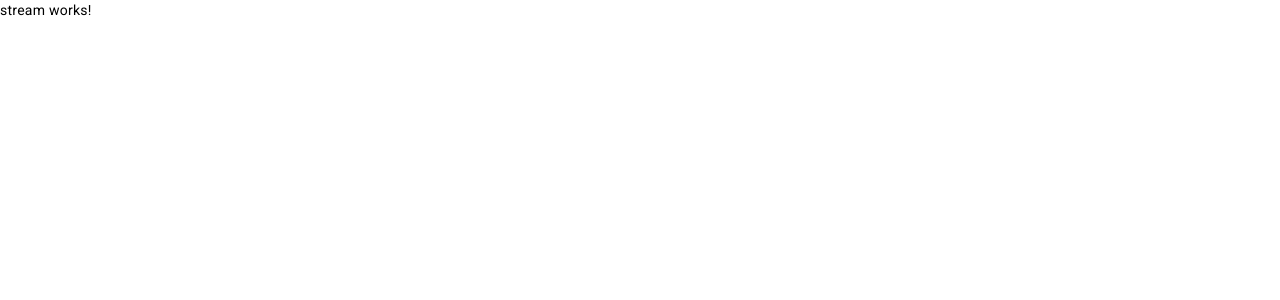
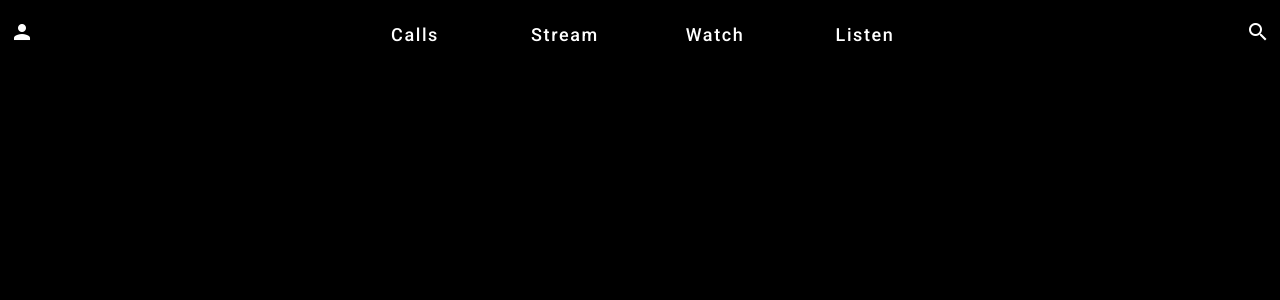
Before and after one commit to jnguye89/hackathon-streamline, an Angular app in the folder UI/streamline/: page / in a window 1280 px wide. Both pictures are taken after a click on the button "Stream". Shown: the top 300 px of the page. Built offline with nearby package versions, Linux system fonts and the light colour scheme; no server answers.

Commit message:
Add streaming

```diff
--- a/UI/streamline/src/app/app.routes.ts
+++ b/UI/streamline/src/app/app.routes.ts
@@ -1,5 +1,5 @@
 import { Routes } from '@angular/router';
-import { MainPageComponent } from './main-page/main-page.component';
+import { WatchComponent } from './watch/watch.component';
 import { CallsComponent } from './calls/calls.component';
 import { StreamComponent } from './stream/stream.component';
 import { ListenComponent } from './listen/listen.component';
@@ -7,11 +7,11 @@ import { ListenComponent } from './listen/listen.component';
 export const routes: Routes = [
     {
         path: '',
-        component: MainPageComponent
+        component: WatchComponent
     },
     {
         path: 'watch',
-        component: MainPageComponent
+        component: WatchComponent
     },
     {
         path: 'calls',
--- a/UI/streamline/src/app/stream/stream.component.html
+++ b/UI/streamline/src/app/stream/stream.component.html
@@ -1 +1,5 @@
-<p>stream works!</p>
+<div class="main-container">
+  <div cass="video-container" fxLayout="row" fxLayoutAlign="center center">
+    <video #video autoplay playsinline muted></video>
+  </div>
+</div>
--- a/UI/streamline/src/app/stream/stream.component.scss
+++ b/UI/streamline/src/app/stream/stream.component.scss
@@ -0,0 +1,19 @@
+.main-container {
+  background-color: #000000;
+  height: 100vh;
+  width: 100vw;
+  display: flex;
+  justify-content: center;
+  align-items: center;
+}
+
+.video-container {
+  position: relative;
+  width: 100%;
+  height: 100vh;
+}
+
+video {
+  width: 100vw;
+  height: auto;
+}
--- a/UI/streamline/src/app/stream/stream.component.ts
+++ b/UI/streamline/src/app/stream/stream.component.ts
@@ -1,12 +1,27 @@
-import { Component } from '@angular/core';
+import { Component, ElementRef, ViewChild } from '@angular/core';
 
 @Component({
   selector: 'app-stream',
   standalone: true,
   imports: [],
   templateUrl: './stream.component.html',
-  styleUrl: './stream.component.scss'
+  styleUrl: './stream.component.scss',
 })
 export class StreamComponent {
+  @ViewChild('video') videoElement!: ElementRef<HTMLVideoElement>;
 
+  ngAfterViewInit() {
+    this.startWebcam();
+  }
+
+  startWebcam() {
+    navigator.mediaDevices
+      .getUserMedia({ video: true })
+      .then((stream) => {
+        this.videoElement.nativeElement.srcObject = stream;
+      })
+      .catch((err) => {
+        console.error('Error accessing webcam:', err);
+      });
+  }
 }
```
Also changed, not shown: UI/streamline/src/app/watch/watch.component.ts (renamed from UI/streamline/src/app/main-page/main-page.component.ts, +4 -4 lines), UI/streamline/src/app/watch/watch.component.html (renamed from UI/streamline/src/app/main-page/main-page.component.html), UI/streamline/src/app/watch/watch.component.scss (renamed from UI/streamline/src/app/main-page/main-page.component.scss), 1 other file (tests, documents, lock files or other folders).
